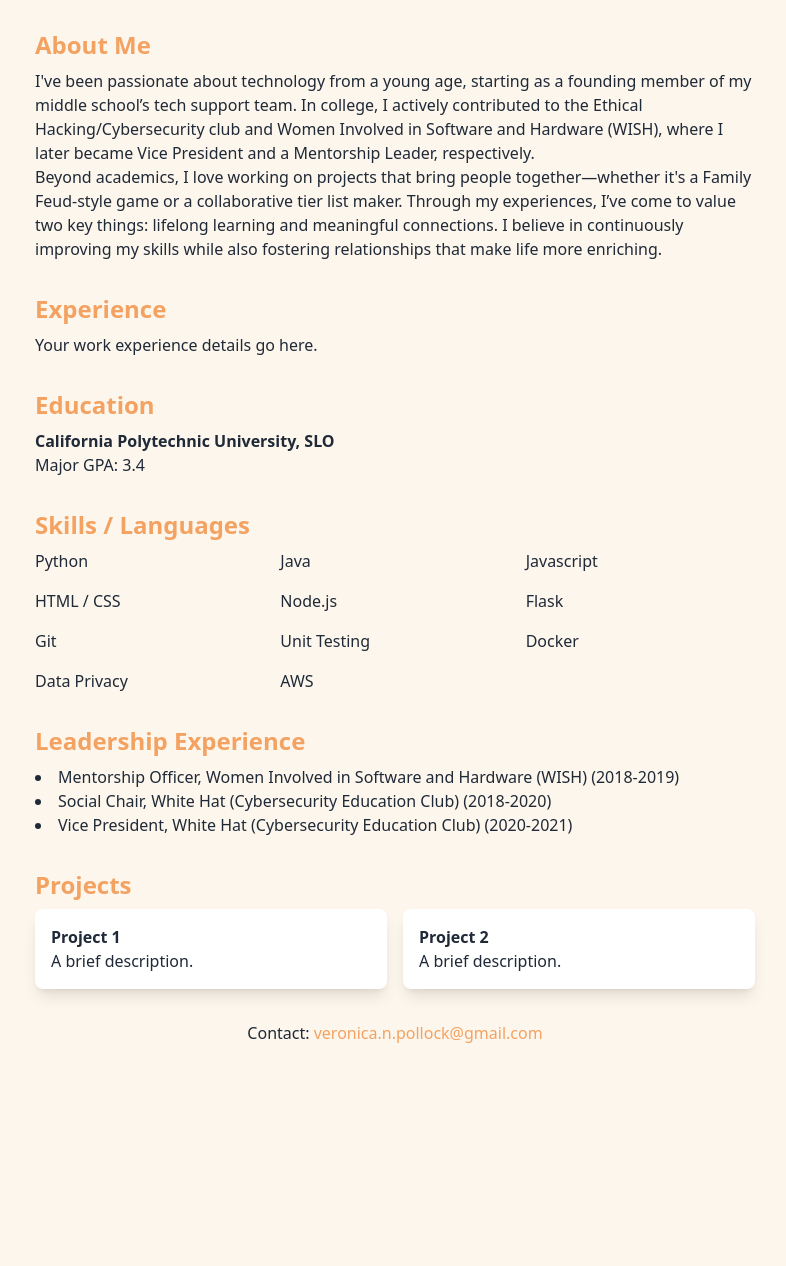
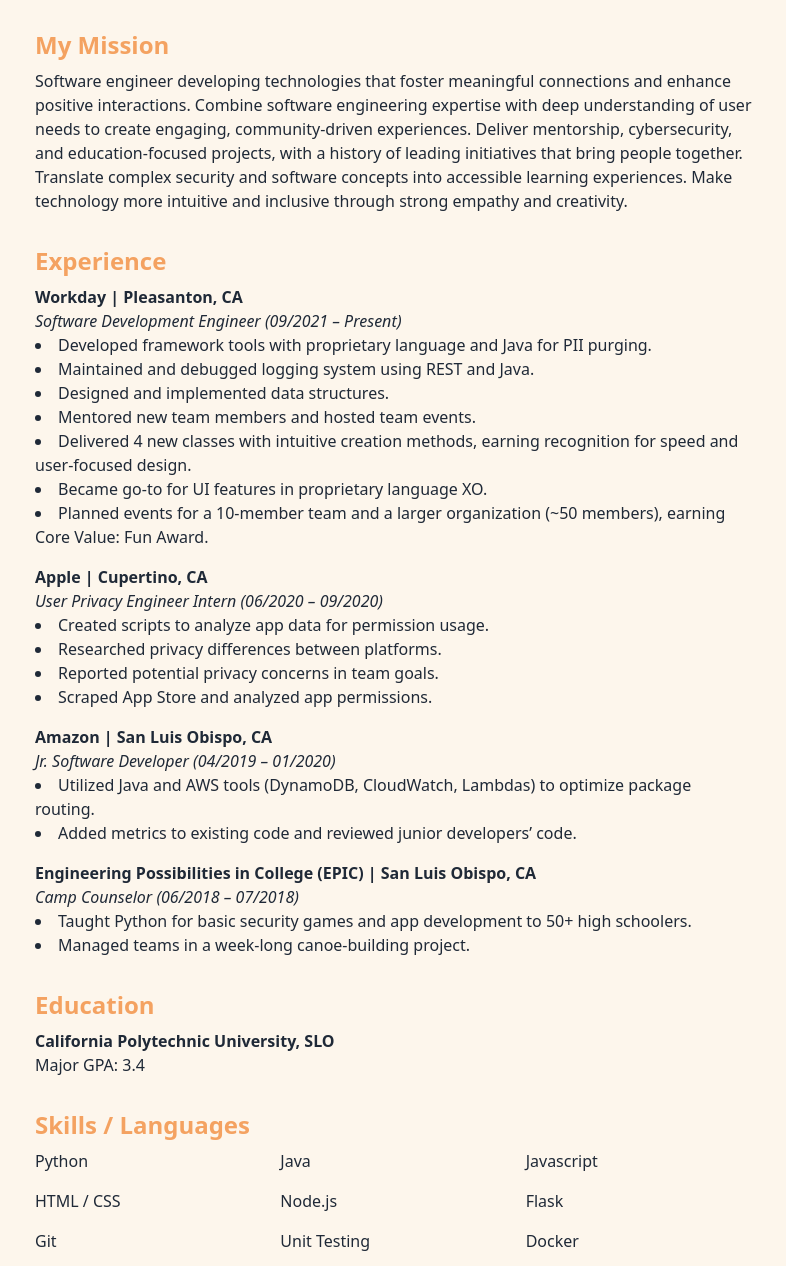
Before and after one commit to NaluWho/naluwho.github.io, a plain HTML site: page index.html in a window 1280 px wide. Shown: the part 95-1361 px from the top of the page, without its empty margins (245-1031 px from the left). Before the commit the page ends 1164 px from the top, so only its background shows below. Drawn offline with nearby package versions, Linux system fonts and the light colour scheme.

Commit message:
add projects and change info

```diff
--- a/index.html
+++ b/index.html
@@ -3,7 +3,7 @@
 <head>
     <meta charset="UTF-8">
     <meta name="viewport" content="width=device-width, initial-scale=1.0">
-    <title>The Professional Workings of Veronica Pollock</title>
+    <title>Veronica Pollock's Resume</title>
     <script src="https://cdn.tailwindcss.com"></script>
     <style>
         :root {
@@ -19,24 +19,53 @@
     <div class="max-w-3xl mx-auto p-6">
         <header class="text-center">
             <h1 class="text-4xl font-bold text-[var(--primary)]">Veronica Pollock</h1>
-            <p class="text-lg">Full Stack Engineer</p>
+            <p class="text-lg">Software Engineer</p>
         </header>
 
         <section class="mt-8">
-            <h2 class="text-2xl font-semibold text-[var(--primary)]">About Me</h2>
-            <p class="mt-2">I've been passionate about technology from a young age, starting as a founding member
-                 of my middle school’s tech support team. In college, I actively contributed to the Ethical Hacking/Cybersecurity
-                  club and Women Involved in Software and Hardware (WISH), where I later became Vice President and a Mentorship Leader, respectively.
-            <br>
-                Beyond academics, I love working on projects that bring people together—whether it's a Family Feud-style
-                 game or a collaborative tier list maker. Through my experiences, I’ve come to value two key things:
-                 lifelong learning and meaningful connections. I believe in continuously improving my skills while also
-                  fostering relationships that make life more enriching.</p>
+            <h2 class="text-2xl font-semibold text-[var(--primary)]">My Mission</h2>
+            <p class="mt-2">
+            Software engineer developing technologies that foster meaningful connections and enhance positive interactions. Combine software engineering expertise with deep understanding of user needs to create engaging, community-driven experiences. Deliver mentorship, cybersecurity, and education-focused projects, with a history of leading initiatives that bring people together. Translate complex security and software concepts into accessible learning experiences. Make technology more intuitive and inclusive through strong empathy and creativity.</p>
         </section>
 
         <section class="mt-8">
             <h2 class="text-2xl font-semibold text-[var(--primary)]">Experience</h2>
-            <p class="mt-2">Your work experience details go here.</p>
+            <div class="mt-2">
+                <p><strong>Workday | Pleasanton, CA</strong></p>
+                <p class="italic">Software Development Engineer (09/2021 – Present)</p>
+                <ul class="list-disc list-inside">
+                    <li>Developed framework tools with proprietary language and Java for PII purging.</li>
+                    <li>Maintained and debugged logging system using REST and Java.</li>
+                    <li>Designed and implemented data structures.</li>
+                    <li>Mentored new team members and hosted team events.</li>
+                    <li>Delivered 4 new classes with intuitive creation methods, earning recognition for speed and user-focused design.</li>
+                    <li>Became go-to for UI features in proprietary language XO.</li>
+                    <li>Planned events for a 10-member team and a larger organization (~50 members), earning Core Value: Fun Award.</li>
+                </ul>
+
+                <p class="mt-4"><strong>Apple | Cupertino, CA</strong></p>
+                <p class="italic">User Privacy Engineer Intern (06/2020 – 09/2020)</p>
+                <ul class="list-disc list-inside">
+                    <li>Created scripts to analyze app data for permission usage.</li>
+                    <li>Researched privacy differences between platforms.</li>
+                    <li>Reported potential privacy concerns in team goals.</li>
+                    <li>Scraped App Store and analyzed app permissions.</li>
+                </ul>
+
+                <p class="mt-4"><strong>Amazon | San Luis Obispo, CA</strong></p>
+                <p class="italic">Jr. Software Developer (04/2019 – 01/2020)</p>
+                <ul class="list-disc list-inside">
+                    <li>Utilized Java and AWS tools (DynamoDB, CloudWatch, Lambdas) to optimize package routing.</li>
+                    <li>Added metrics to existing code and reviewed junior developers’ code.</li>
+                </ul>
+
+                <p class="mt-4"><strong>Engineering Possibilities in College (EPIC) | San Luis Obispo, CA</strong></p>
+                <p class="italic">Camp Counselor (06/2018 – 07/2018)</p>
+                <ul class="list-disc list-inside">
+                    <li>Taught Python for basic security games and app development to 50+ high schoolers.</li>
+                    <li>Managed teams in a week-long canoe-building project.</li>
+                </ul>
+            </div>
         </section>
 
         <section class="mt-8">
@@ -74,19 +103,24 @@
         <section class="mt-8">
             <h2 class="text-2xl font-semibold text-[var(--primary)]">Projects</h2>
             <div class="mt-2 grid grid-cols-1 sm:grid-cols-2 gap-4">
+                <a href="https://github.com/VNalu/WISHFamilyFeud">
                 <div class="bg-white p-4 shadow-lg rounded-lg hover:scale-105 transition-transform">
-                    <h3 class="font-semibold">Project 1</h3>
-                    <p>A brief description.</p>
+                    <h3 class="font-semibold">Family Feud</h3>
+                    <p>A javascript p5 library, Family Feud interactive game.</p>
                 </div>
+                </a>
+                <a href="https://github.com/VNalu/WebSec-Education">
                 <div class="bg-white p-4 shadow-lg rounded-lg hover:scale-105 transition-transform">
-                    <h3 class="font-semibold">Project 2</h3>
-                    <p>A brief description.</p>
+                    <h3 class="font-semibold">Web Security Education Game</h3>
+                    <p>Senior project to teach students basic web security concepts (eg. XSS)</p>
                 </div>
+                </a>
             </div>
         </section>
 
         <footer class="mt-8 text-center">
             <p>Contact: <a href="mailto:veronica.n.pollock@gmail.com" class="text-[var(--primary)] hover:underline">veronica.n.pollock@gmail.com</a></p>
+            <p>Github: <a href="https://github.com/NaluWho" class="text-[var(--primary)] hover:underline">@NaluWho</a></p>
         </footer>
     </div>
 </body>
```
